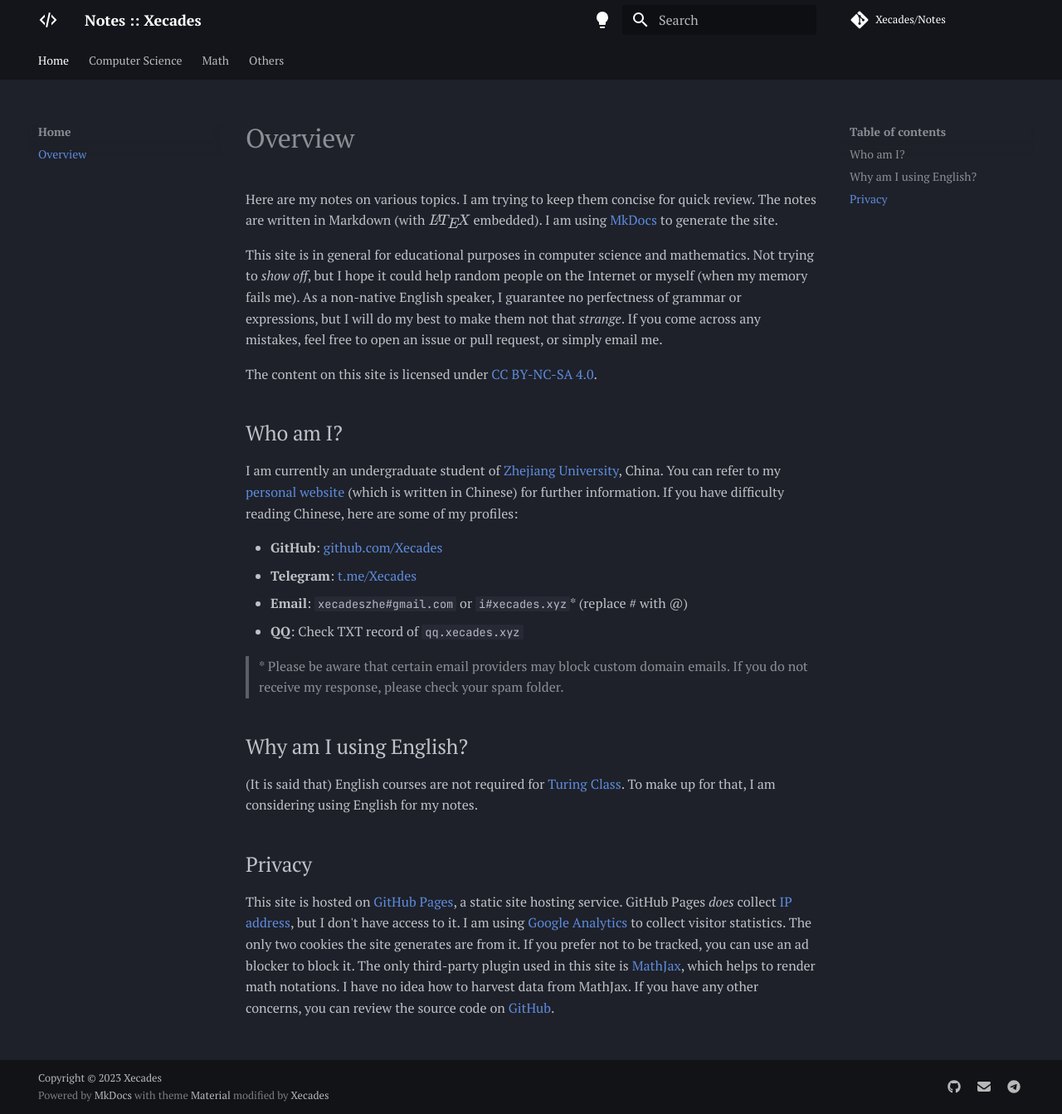
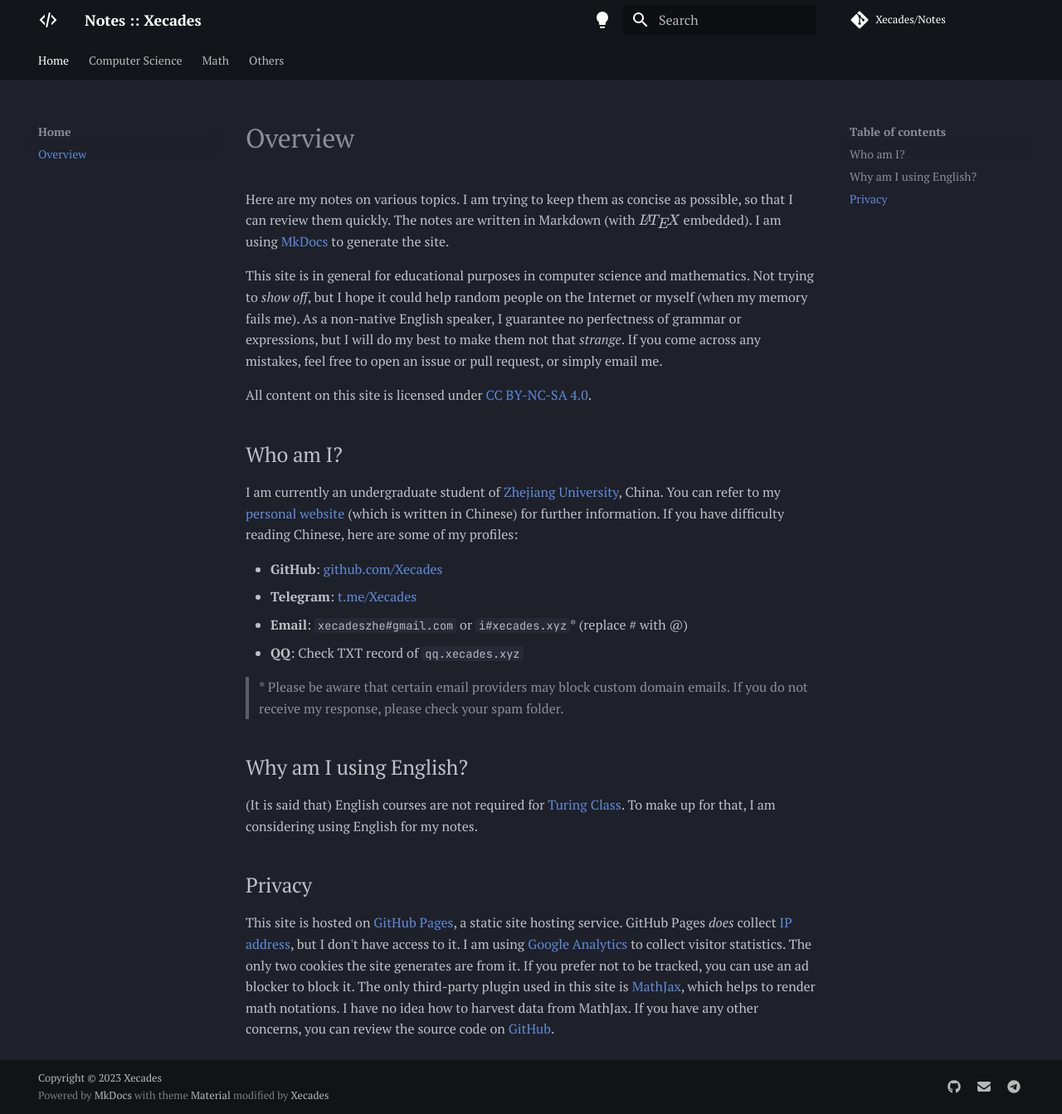
Before and after one commit to Xecades/Notes, an MkDocs documentation site: the page built from docs/index.md, in a window 1280 px wide and 1343 px high. Shown: the whole window at 83% size. Built offline with MkDocs 1.6.1 and Material for MkDocs 9.7.7, drawn with Linux system fonts in a browser that asks for light colours; comment, search, counter and statistics services are not loaded.

Commit message:
expressions

```diff
--- a/docs/index.md
+++ b/docs/index.md
@@ -1,10 +1,10 @@
 # Overview
 
-Here are my notes on various topics. I am trying to keep them concise for quick review. The notes are written in Markdown (with $\LaTeX$ embedded). I am using [MkDocs](https://www.mkdocs.org/) to generate the site.
+Here are my notes on various topics. I am trying to keep them as concise as possible, so that I can review them quickly. The notes are written in Markdown (with $\LaTeX$ embedded). I am using [MkDocs](https://www.mkdocs.org/) to generate the site.
 
 This site is in general for educational purposes in computer science and mathematics. Not trying to *show off*, but I hope it could help random people on the Internet or myself (when my memory fails me). As a non-native English speaker, I guarantee no perfectness of grammar or expressions, but I will do my best to make them not that *strange*. If you come across any mistakes, feel free to open an issue or pull request, or simply email me.
 
-The content on this site is licensed under [CC BY-NC-SA 4.0](https://creativecommons.org/licenses/by-nc-sa/4.0/).
+All content on this site is licensed under [CC BY-NC-SA 4.0](https://creativecommons.org/licenses/by-nc-sa/4.0/).
 
 ## Who am I?
 
```
